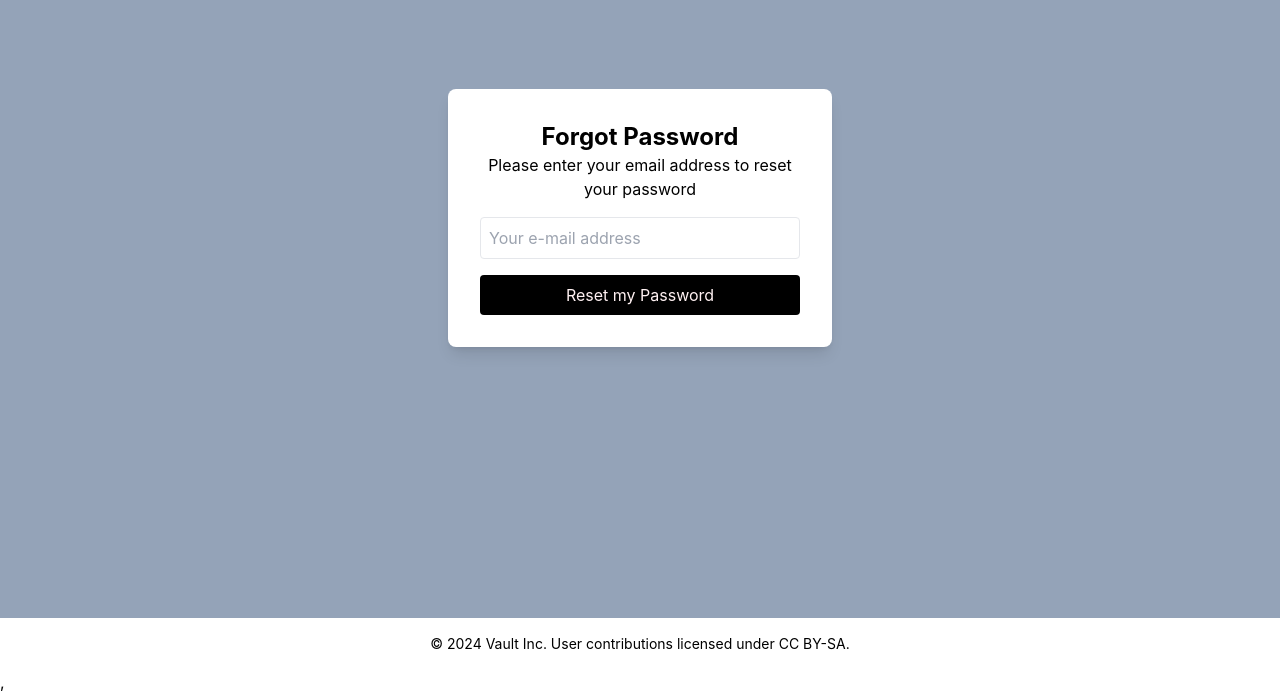
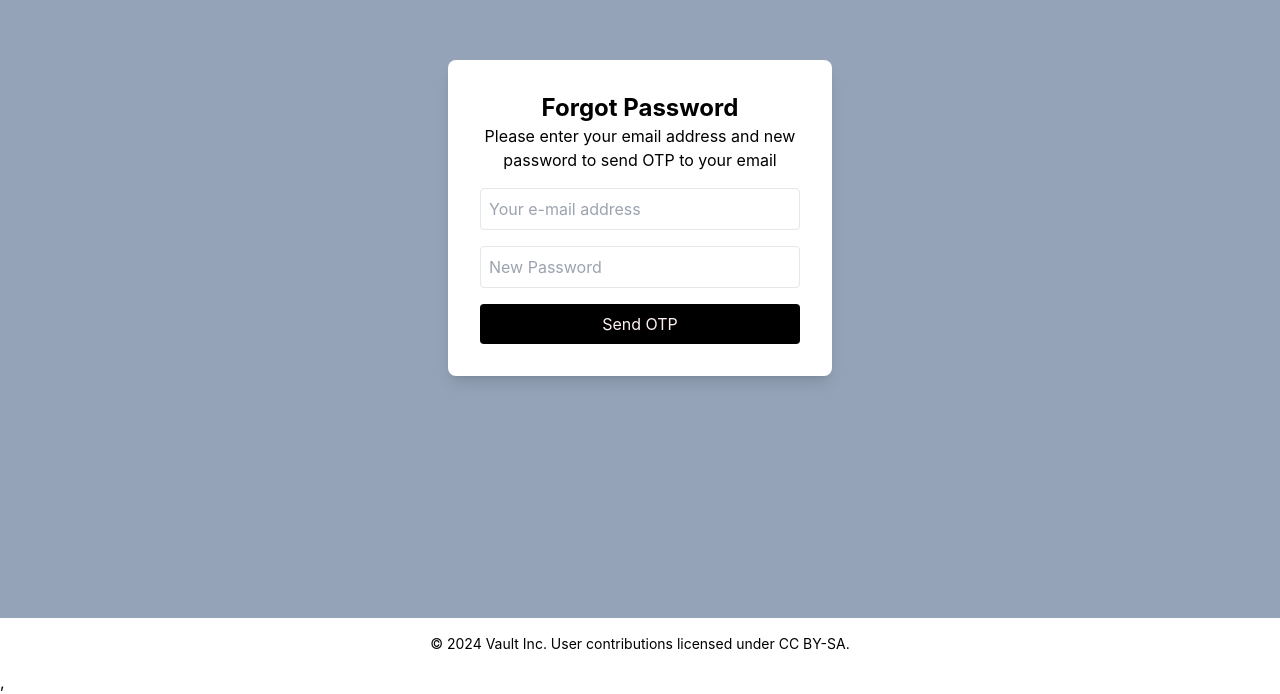
Before and after one commit to NguyenBaPhucITITIU20278/Apartment-Management, a React (Create React App) app: page /resetpassword in a window 1280 px wide. Shown: the part 182-876 px from the top of the page. Built offline with nearby package versions, Linux system fonts and the light colour scheme; what @nextui-org/react would draw is missing.

Commit message:
UpdateResetPassWord

```diff
--- a/package.json
+++ b/package.json
@@ -18,6 +18,7 @@
     "react-redux": "^9.1.2",
     "react-router-dom": "^6.25.1",
     "react-scripts": "5.0.1",
+    "react-toastify": "^10.0.5",
     "redux-persist": "^6.0.0",
     "web-vitals": "^2.1.4"
   },
--- a/src/pages/resetPassword.jsx
+++ b/src/pages/resetPassword.jsx
@@ -1,16 +1,113 @@
-import React from "react";
+import React, { useState, useEffect } from "react";
+import { useMutation } from "@tanstack/react-query";
+import { resetPassword, sendOtp} from "../services/user";
+import { useMutationHook } from "../hooks/useMutationHook";
+import { toast } from "react-toastify";
 
 const ResetPassword = () => {
-    return (
-        <div className="flex items-center justify-center min-h-screen bg-slate-400">
-            <div className="bg-white rounded-lg shadow-lg p-8 max-w-sm w-full">
-                <h2 className="text-2xl font-bold text-center text-primary">Forgot Password</h2>
-                <p className="text-muted-foreground text-center mb-4">Please enter your email address to reset your password</p>
-                <input type="email" placeholder="Your e-mail address" className="w-full p-2 border border-border rounded mb-4" />
-                <button className="bg-black text-rose-50 text-primary-foreground hover:bg-primary/80 w-full p-2 rounded">Reset my Password</button>
-            </div>
-        </div>
-    )
-}
+  const [step, setStep] = useState(1);
+  const [email, setEmail] = useState("");
+  const [otp, setOtp] = useState("");
+  const [newPassword, setNewPassword] = useState("");
+  const [confirmPassword, setConfirmPassword] = useState("");
+
+  const sendOtpMutation = useMutationHook((data) => sendOtp(data));
+  const resetPasswordMutation = useMutationHook((data) => resetPassword(data));
+
+  const handleSendOtp = () => {
+    console.log("Sending OTP to:", email);
+    sendOtpMutation.mutate({ email, newPassword });
+  };
+
+  const handleResetPasswordClick = () => {
+    if (newPassword !== confirmPassword) {
+      toast.error("Passwords do not match");
+      return;
+    }
+    console.log("Resetting password for:", email);
+    resetPasswordMutation.mutate({ email, otp, newPassword });
+  };
+
+  useEffect(() => {
+    if (sendOtpMutation.isSuccess) {
+      setStep(2);
+    }
+  }, [sendOtpMutation.isSuccess]);
+
+  useEffect(() => {
+    if (resetPasswordMutation.isSuccess) {
+      toast.success("Password reset successfully");
+      setStep(1);
+    }
+  }, [resetPasswordMutation.isSuccess]);
+
+  return (
+    <div className="flex items-center justify-center min-h-screen bg-slate-400">
+      <div className="bg-white rounded-lg shadow-lg p-8 max-w-sm w-full">
+        {step === 1 ? (
+          <>
+            <h2 className="text-2xl font-bold text-center text-primary">
+              Forgot Password
+            </h2>
+            <p className="text-muted-foreground text-center mb-4">
+              Please enter your email address and new password to send OTP to
+              your email
+            </p>
+            <input
+              type="email"
+              placeholder="Your e-mail address"
+              className="w-full p-2 border border-border rounded mb-4"
+              value={email}
+              onChange={(e) => setEmail(e.target.value)}
+            />
+            <input
+              type="password"
+              placeholder="New Password"
+              className="w-full p-2 border border-border rounded mb-4"
+              value={newPassword}
+              onChange={(e) => setNewPassword(e.target.value)}
+            />
+            <button
+              className="bg-black text-rose-50 text-primary-foreground hover:bg-primary/80 w-full p-2 rounded"
+              onClick={handleSendOtp}
+            >
+              Send OTP
+            </button>
+          </>
+        ) : (
+          <>
+            <h2 className="text-2xl font-bold text-center text-primary">
+              Reset Password
+            </h2>
+            <p className="text-muted-foreground text-center mb-4">
+              Please enter the OTP sent to your email and confirm your new
+              password
+            </p>
+            <input
+              type="text"
+              placeholder="OTP"
+              className="w-full p-2 border border-border rounded mb-4"
+              value={otp}
+              onChange={(e) => setOtp(e.target.value)}
+            />
+            <input
+              type="password"
+              placeholder="Confirm Password"
+              className="w-full p-2 border border-border rounded mb-4"
+              value={confirmPassword}
+              onChange={(e) => setConfirmPassword(e.target.value)}
+            />
+            <button
+              onClick={handleResetPasswordClick}
+              className="bg-black text-rose-50 text-primary-foreground hover:bg-primary/80 w-full p-2 rounded"
+            >
+              Submit
+            </button>
+          </>
+        )}
+      </div>
+    </div>
+  );
+};
 
 export default ResetPassword;
--- a/src/services/user.js
+++ b/src/services/user.js
@@ -36,3 +36,13 @@ export const registerUser = async (data) => {
     const res = await axiosJWT.post(`${API_URL}/create`, data);
     return res.data;
 }
+
+export const sendOtp = async (data) => {
+    const res = await axiosJWT.post(`${API_URL}/sendOtp`, data);
+    return res.data;
+}
+
+export const resetPassword = async (data) => {
+    const res = await axiosJWT.post(`${API_URL}/resetPassword`, data);
+    return res.data;
+}
```
Also changed, not shown: 1 other file (tests, documents, lock files or other folders).
